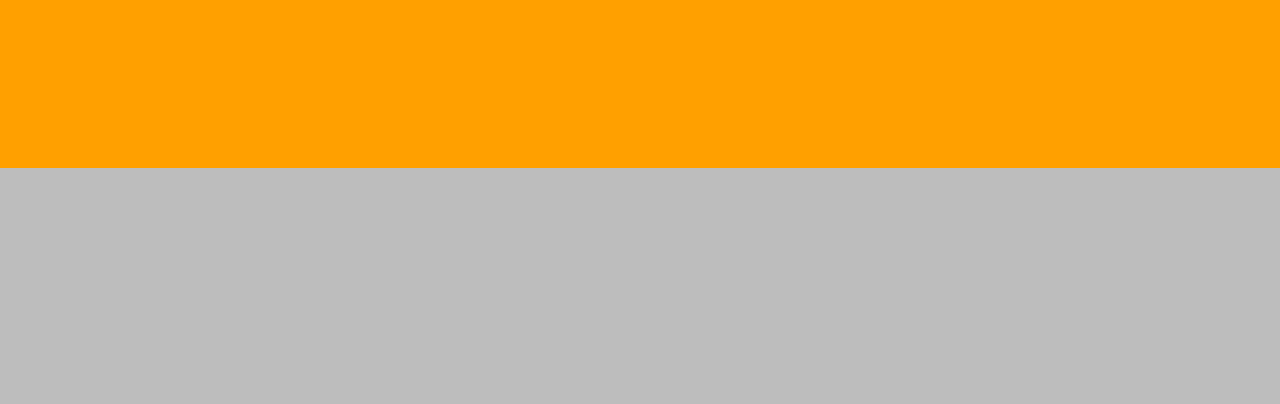
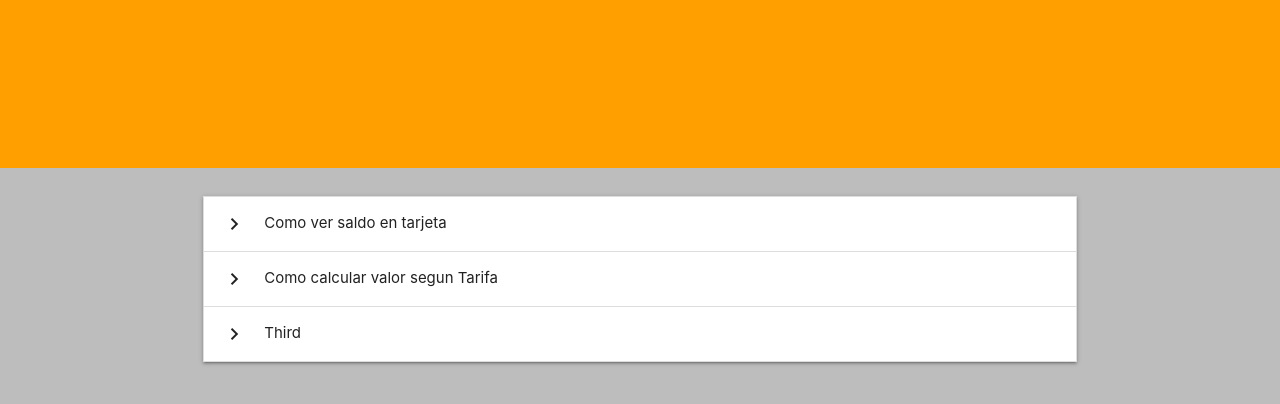
Before and after one commit to scarleette/TransLab, a website: page assets/html/preguntasFrecuentes.html in a window 1280 px wide. Shown: the part 340-744 px from the top of the page. Drawn offline with nearby package versions, Linux system fonts and the light colour scheme; no server answers.

Commit message:
Collapsible para preguntas y funcion

```diff
--- a/assets/html/preguntasFrecuentes.html
+++ b/assets/html/preguntasFrecuentes.html
@@ -51,6 +51,28 @@
             </div>
         </div>
     </section>
+    <section>
+        <div class="container">
+            <div class="row">
+                <div class="col s12">
+                    <ul class="collapsible">
+                        <li>
+                          <div class="collapsible-header"><i class="material-icons">keyboard_arrow_right</i>Como ver saldo en tarjeta</div>
+                          <div class="collapsible-body"><span>Lorem ipsum dolor sit amet.</span></div>
+                        </li>
+                        <li>
+                          <div class="collapsible-header"><i class="material-icons">keyboard_arrow_right</i>Como calcular valor segun Tarifa</div>
+                          <div class="collapsible-body"><span>Lorem ipsum dolor sit amet.</span></div>
+                        </li>
+                        <li>
+                          <div class="collapsible-header"><i class="material-icons">keyboard_arrow_right</i>Third</div>
+                          <div class="collapsible-body"><span>Lorem ipsum dolor sit amet.</span></div>
+                        </li>
+                      </ul>
+                </div>
+            </div>
+        </div>
+    </section>
     <script src="https://ajax.googleapis.com/ajax/libs/jquery/3.3.1/jquery.min.js"></script>
     <!-- Compiled and minified JavaScript -->
     <script src="https://cdnjs.cloudflare.com/ajax/libs/materialize/1.0.0-rc.2/js/materialize.min.js"></script>
--- a/assets/js/preguntasFrecuentes.js
+++ b/assets/js/preguntasFrecuentes.js
@@ -1,5 +1,9 @@
 $(document).ready(function(){
   $('.sidenav').sidenav();
+});
+
+$(document).ready(function(){
+  $('.collapsible').collapsible();
 });
 
 window.onload = () =>{
```
